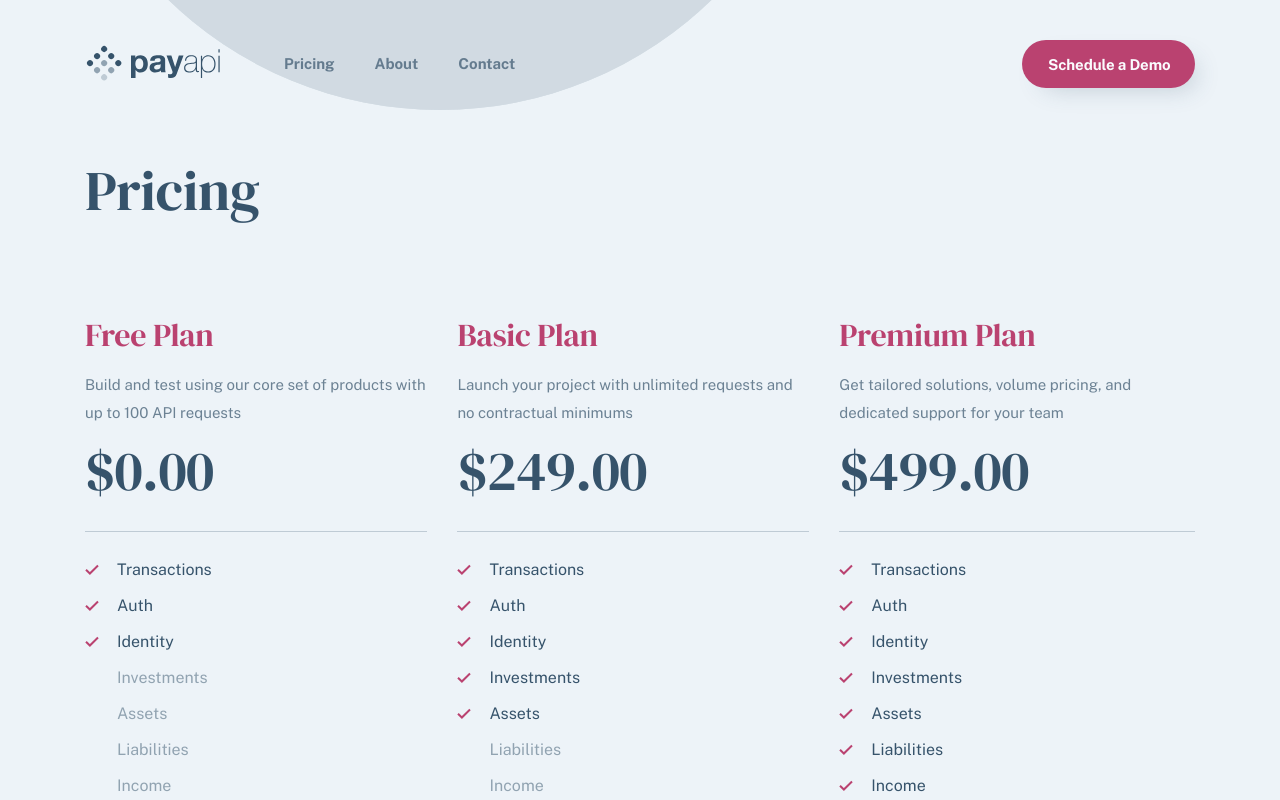
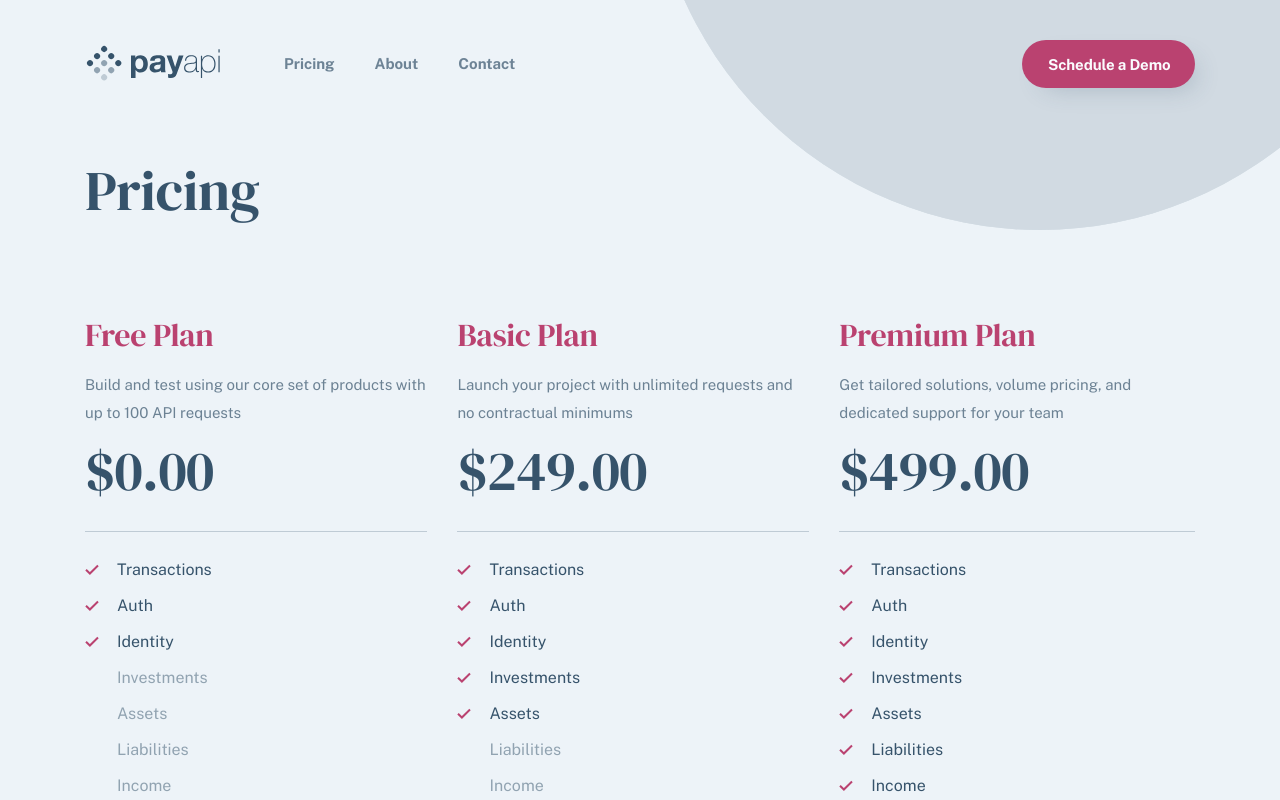
Before and after one commit to HanSeongLee/payapi, a Next.js app: page /pricing in a window 1280 px wide. Shown: the top 800 px of the page. Built offline with nearby package versions, Linux system fonts and the light colour scheme; no server answers.

Commit message:
ADD | Pricing page on desktop

```diff
--- a/pages/pricing/style.module.scss
+++ b/pages/pricing/style.module.scss
@@ -1,3 +1,4 @@
+@import "styles/utils";
 
 .main {
   position: relative;
@@ -11,8 +12,16 @@
     height: 100%;
     background: url("/img/bg-pattern-circle.svg") no-repeat;
     background-size: 780px 780px;
-    background-position: 50px -670px;
+    background-position: top -650px right -470px;
     content: "";
+
+    @include media(">tablet") {
+      background-position: top -440px right -520px;
+    }
+
+    @include media(">desktop") {
+      background-position: top -550px right -150px;
+    }
   }
 
   header, section, footer {
```
